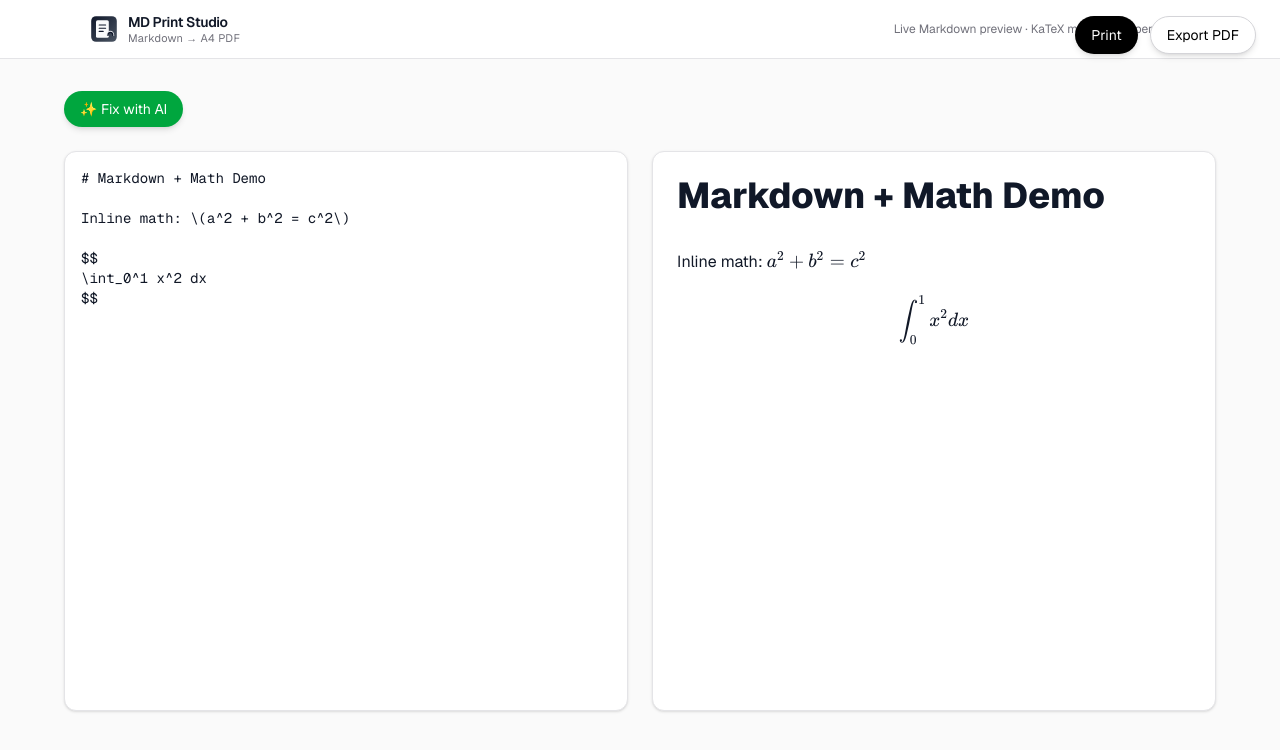
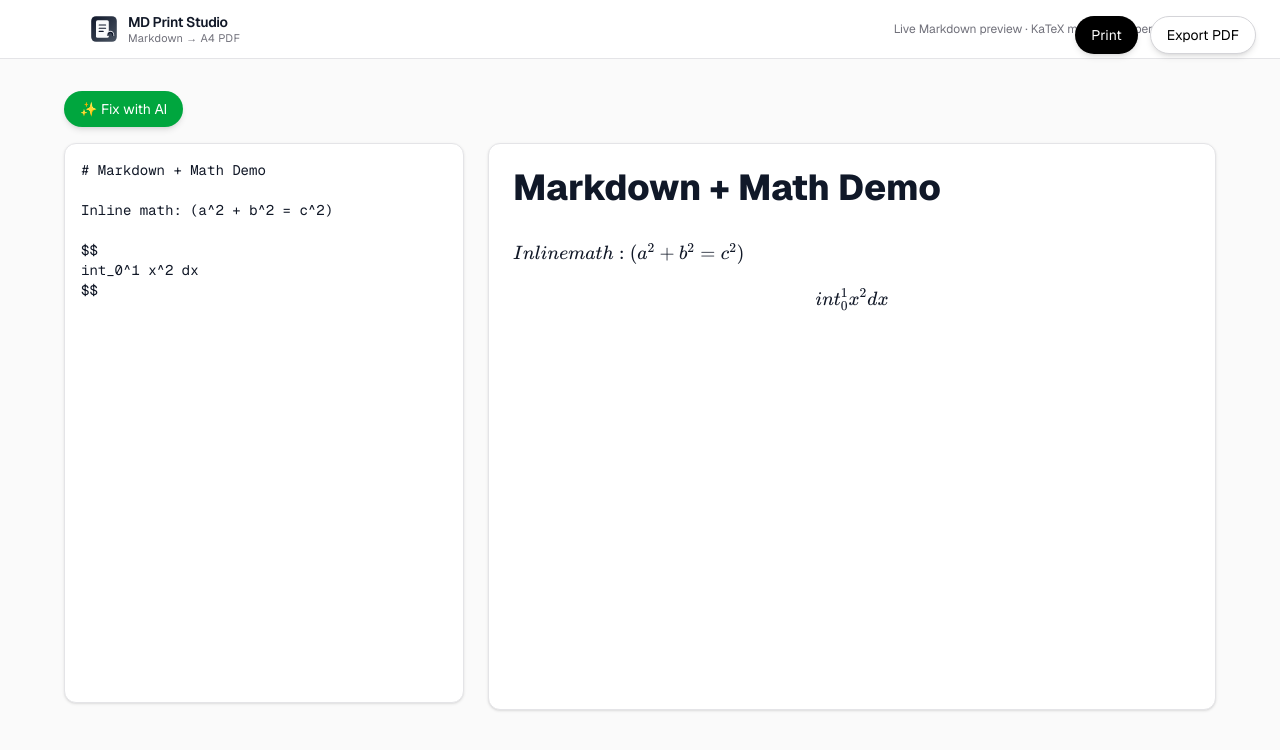
Before and after one commit to Stavan1234/md-print-studio, a Next.js app: page / in a window 1280 px wide. Shown: the top 750 px of the page. Built offline with nearby package versions, Linux system fonts and the light colour scheme.

Commit message:
Fix textarea scroll and make it sticky

```diff
--- a/app/page.tsx
+++ b/app/page.tsx
@@ -8,10 +8,10 @@ import { useReactToPrint } from "react-to-print";
 export default function Home() {
   const [text, setText] = useState(`# Markdown + Math Demo
 
-Inline math: \\(a^2 + b^2 = c^2\\)
+Inline math: \(a^2 + b^2 = c^2\)
 
 $$
-\\int_0^1 x^2 dx
+\int_0^1 x^2 dx
 $$
 `);
 
@@ -20,9 +20,9 @@ const [isFixing, setIsFixing] = useState(false);
   const handleFixWithAI = async () => {
     setIsFixing(true);
     try {
-    const response = await fetch('/api/fix-with-ai', {
-      method: 'POST',
-      headers: { 'Content-Type': 'application/json' },
+      const response = await fetch("/api/fix-with-ai", {
+        method: "POST",
+        headers: { "Content-Type": "application/json" },
         body: JSON.stringify({ content: text }),
       });
       if (response.ok) {
@@ -30,7 +30,7 @@ const handleFixWithAI = async () => {
         setText(fixed);
       }
     } catch (error) {
-    console.error('AI fix failed', error);
+      console.error("AI fix failed", error);
     } finally {
       setIsFixing(false);
     }
@@ -103,28 +103,26 @@ const handleFixWithAI = async () => {
       </div>
 
       <main className="min-h-screen bg-zinc-50 px-6 py-8">
-        <div className="mx-auto max-w-6xl space-y-6">
-          {/* <button
-            onClick={handleFix}
-            disabled={isFixing}
-            className="px-4 py-2 rounded-full bg-blue-600 text-white text-sm shadow-md hover:bg-blue-700 transition-colors disabled:opacity-50"
-          >
-            {isFixing ? "Fixing..." : "Validate & Fix"}
-          </button> */}
+        <div className="mx-auto max-w-6xl">
           <button
             onClick={handleFixWithAI}
             disabled={isFixing}
-  className="px-4 py-2 rounded-full bg-green-600 text-white text-sm shadow-md hover:bg-green-700 transition-colors disabled:opacity-50"
+            className="mb-4 px-4 py-2 rounded-full bg-green-600 text-white text-sm shadow-md hover:bg-green-700 transition-colors disabled:opacity-50"
           >
-  {isFixing ? 'AI Fixing...' : '✨ Fix with AI'}
+            {isFixing ? "AI Fixing..." : "✨ Fix with AI"}
           </button>
-          <div className="grid grid-cols-1 gap-6 md:grid-cols-2">
+
+          <div className="grid grid-cols-1 gap-6 md:grid-cols-[400px_1fr]">
+            {/* Fixed/Sticky textarea container */}
+            <div className="sticky top-6 self-start">
               <textarea
                 className="w-full h-[70vh] resize-none rounded-xl border border-zinc-200 bg-white p-4 font-mono text-sm shadow-sm focus:outline-none focus:ring-2 focus:ring-zinc-400"
                 value={text}
                 onChange={(e) => setText(e.target.value)}
               />
+            </div>
 
+            {/* Scrollable preview area */}
             <div className="rounded-xl border border-zinc-200 bg-white p-6 shadow-sm">
               <MarkdownPreview content={text} />
             </div>
```
Lines whose indentation alone changed are shown as unchanged.
